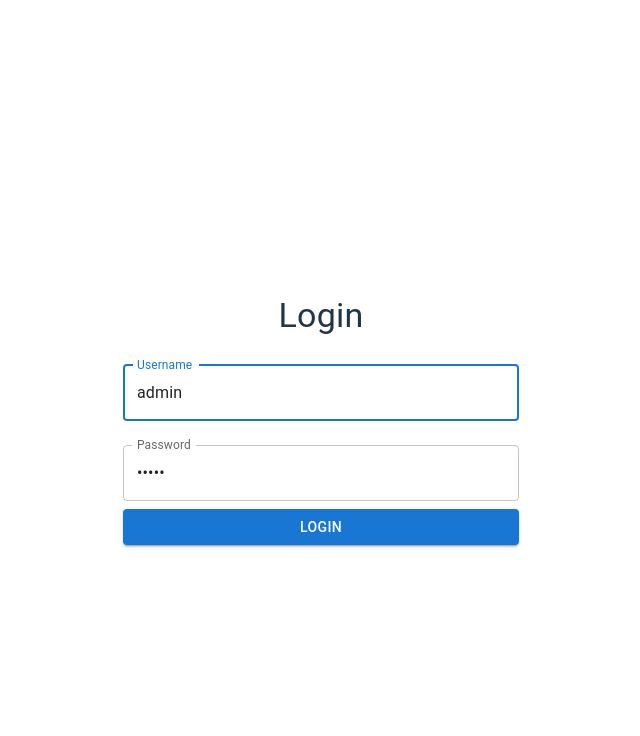
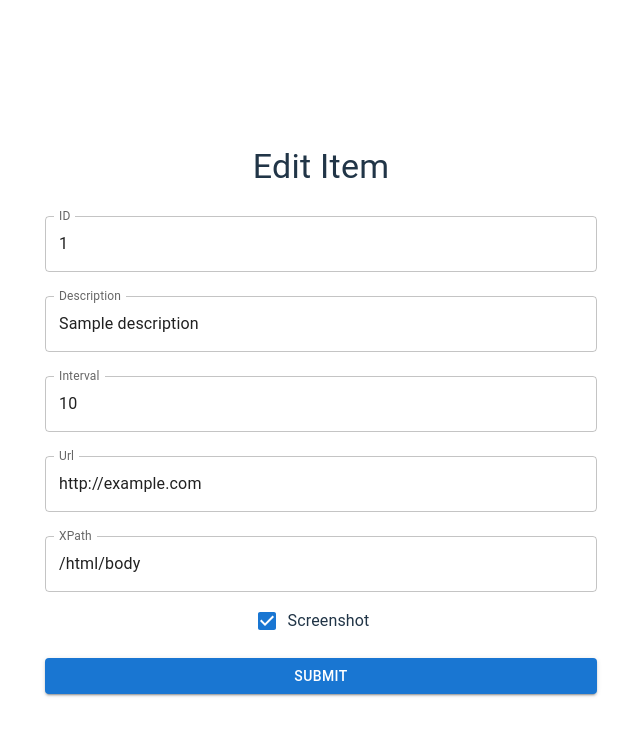
Before and after one commit to dietmarz/tracker, a React (Vite) app in the folder frontend/: page /edit/1 in a window 1280 px wide. Before the commit this address led to /. Shown: the top 736 px of the page, without its empty margins (319-959 px from the left). Built offline with nearby package versions, Linux system fonts and the light colour scheme.

Commit message:
Create Edit View Funktion

```diff
--- a/frontend/src/App.tsx
+++ b/frontend/src/App.tsx
@@ -20,7 +20,10 @@ function App() {
                 <Routes>
                     <Route path="/" element={<Login />} />
                     <Route path="/list" element={<List />} />
+                    <Route path="/edit/:id" element={<Create mode="edit" />} />
+                    <Route path="/view/:id" element={<Create mode="view" />} />
                     <Route path="/create" element={<Create />} />
+                    <Route path="/" element={<List />} />
                     <Route path="*" element={<Navigate to="/" />} />
                 </Routes>
             </Router>
--- a/frontend/src/components/Create.tsx
+++ b/frontend/src/components/Create.tsx
@@ -1,6 +1,6 @@
 import * as React from 'react';
-import { useState } from 'react';
-import { useNavigate } from 'react-router-dom';
+import { useState, useEffect } from 'react';
+import { useNavigate, useParams, useLocation } from 'react-router-dom';
 import {
     Container,
     TextField,
@@ -12,21 +12,46 @@ import {
 } from '@mui/material';
 import { Item, initialState } from "../model/Item.ts";
 
-const Create: React.FC = () => {
+interface CreateProps {
+    mode?: 'create' | 'edit' | 'view';
+}
+
+const Create: React.FC<CreateProps> = ({ mode = 'create' }) => {
     const [formData, setFormData] = useState<Item>(initialState);
     const navigate = useNavigate();
+    const { id } = useParams<{ id: string }>();
+    const location = useLocation();
+    const isViewMode = mode === 'view';
+
+    useEffect(() => {
+        if (mode === 'edit' || mode === 'view') {
+            // Fetch the data for the given ID and populate the form (simulated here with dummy data)
+            const fetchData = async () => {
+                const data = await getDataById(id); // Replace with your data fetching logic
+                setFormData(data);
+            };
+            fetchData();
+        }
+    }, [id, mode]);
 
     const handleChange = (e: React.ChangeEvent<HTMLInputElement | HTMLTextAreaElement>) => {
         const { name, value, type, checked } = e.target;
+        if (!isViewMode) {
             setFormData({
                 ...formData,
                 [name]: type === 'checkbox' ? checked : value,
             });
+        }
     };
 
     const handleSubmit = () => {
-        // Hier können Sie den API-Call implementieren, um die Daten zu speichern
-        console.log('Form data submitted:', formData);
+        if (mode === 'create') {
+            // Implement API call to create data
+            console.log('Form data created:', formData);
+        } else if (mode === 'edit') {
+            // Implement API call to update data
+            console.log('Form data updated:', formData);
+        }
         navigate('/list');
     };
 
@@ -34,7 +59,7 @@ const Create: React.FC = () => {
         <Container maxWidth="sm">
             <Box mt={5}>
                 <Typography variant="h4" gutterBottom>
-                    Create Item
+                    {mode.charAt(0).toUpperCase() + mode.slice(1)} Item
                 </Typography>
                 <TextField
                     label="ID"
@@ -44,6 +69,7 @@ const Create: React.FC = () => {
                     name="id"
                     value={formData.id}
                     onChange={handleChange}
+                    disabled={isViewMode}
                 />
                 <TextField
                     label="Description"
@@ -52,6 +78,7 @@ const Create: React.FC = () => {
                     name="description"
                     value={formData.description}
                     onChange={handleChange}
+                    disabled={isViewMode}
                 />
                 <TextField
                     label="Interval"
@@ -61,6 +88,7 @@ const Create: React.FC = () => {
                     name="interval"
                     value={formData.interval}
                     onChange={handleChange}
+                    disabled={isViewMode}
                 />
                 <TextField
                     label="Url"
@@ -69,6 +97,7 @@ const Create: React.FC = () => {
                     name="url"
                     value={formData.url}
                     onChange={handleChange}
+                    disabled={isViewMode}
                 />
                 <TextField
                     label="XPath"
@@ -77,6 +106,7 @@ const Create: React.FC = () => {
                     name="xpath"
                     value={formData.xpath}
                     onChange={handleChange}
+                    disabled={isViewMode}
                 />
                 <FormControlLabel
                     control={
@@ -85,18 +115,34 @@ const Create: React.FC = () => {
                             onChange={handleChange}
                             name="screenshot"
                             color="primary"
+                            disabled={isViewMode}
                         />
                     }
                     label="Screenshot"
                 />
+                {!isViewMode && (
                     <Box mt={2}>
                         <Button variant="contained" color="primary" fullWidth onClick={handleSubmit}>
                             Submit
                         </Button>
                     </Box>
+                )}
             </Box>
         </Container>
     );
 };
 
+// Dummy function to simulate data fetching
+const getDataById = async (id: string | undefined): Promise<Item> => {
+    // Replace with your actual data fetching logic
+    return {
+        id: parseInt(id || '0'),
+        description: 'Sample description',
+        interval: 10,
+        url: 'http://example.com',
+        xpath: '/html/body',
+        screenshot: true,
+    };
+};
+
 export default Create;
--- a/frontend/src/components/List.tsx
+++ b/frontend/src/components/List.tsx
@@ -52,13 +52,28 @@ const List: React.FC = () => {
                                 <TableCell>{item.xpath}</TableCell>
                                 <TableCell>{item.screenshot ? 'Yes' : 'No'}</TableCell>
                                 <TableCell>
-                                    <Button variant="contained" size="small" style={{ marginRight: 8 }}>
+                                    <Button
+                                        component={Link}
+                                        to={`/edit/${item.id}`}
+                                        variant="contained"
+                                        size="small"
+                                        style={{ marginRight: 8 }}
+                                    >
                                         Edit
                                     </Button>
-                                    <Button variant="contained" size="small" style={{ marginRight: 8 }}>
+                                    <Button
+                                        variant="contained"
+                                        size="small"
+                                        style={{ marginRight: 8 }}
+                                    >
                                         Delete
                                     </Button>
-                                    <Button variant="contained" size="small">
+                                    <Button
+                                        component={Link}
+                                        to={`/view/${item.id}`}
+                                        variant="contained"
+                                        size="small"
+                                    >
                                         View
                                     </Button>
                                 </TableCell>
--- a/frontend/src/model/Item.ts
+++ b/frontend/src/model/Item.ts
@@ -1,5 +1,5 @@
 export interface Item {
-    id?: number;
+    id: number;
     description: string;
     interval:number;
     url:string;
@@ -8,6 +8,7 @@ export interface Item {
 }
 
 export const initialState: Item = {
+    id: 0,
     description: '',
     interval: 0,
     url: '',
```
Lines whose indentation alone changed are shown as unchanged.
